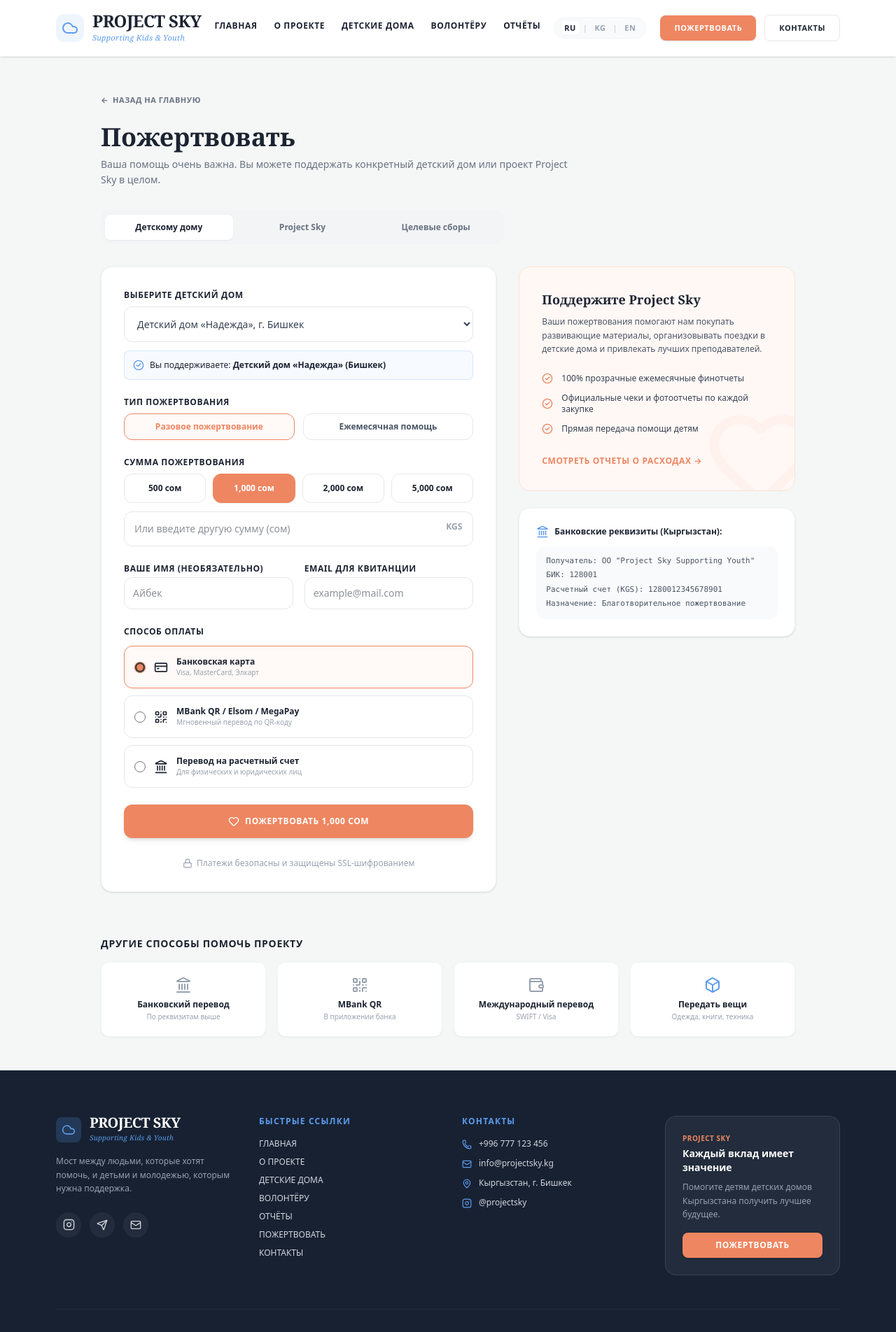
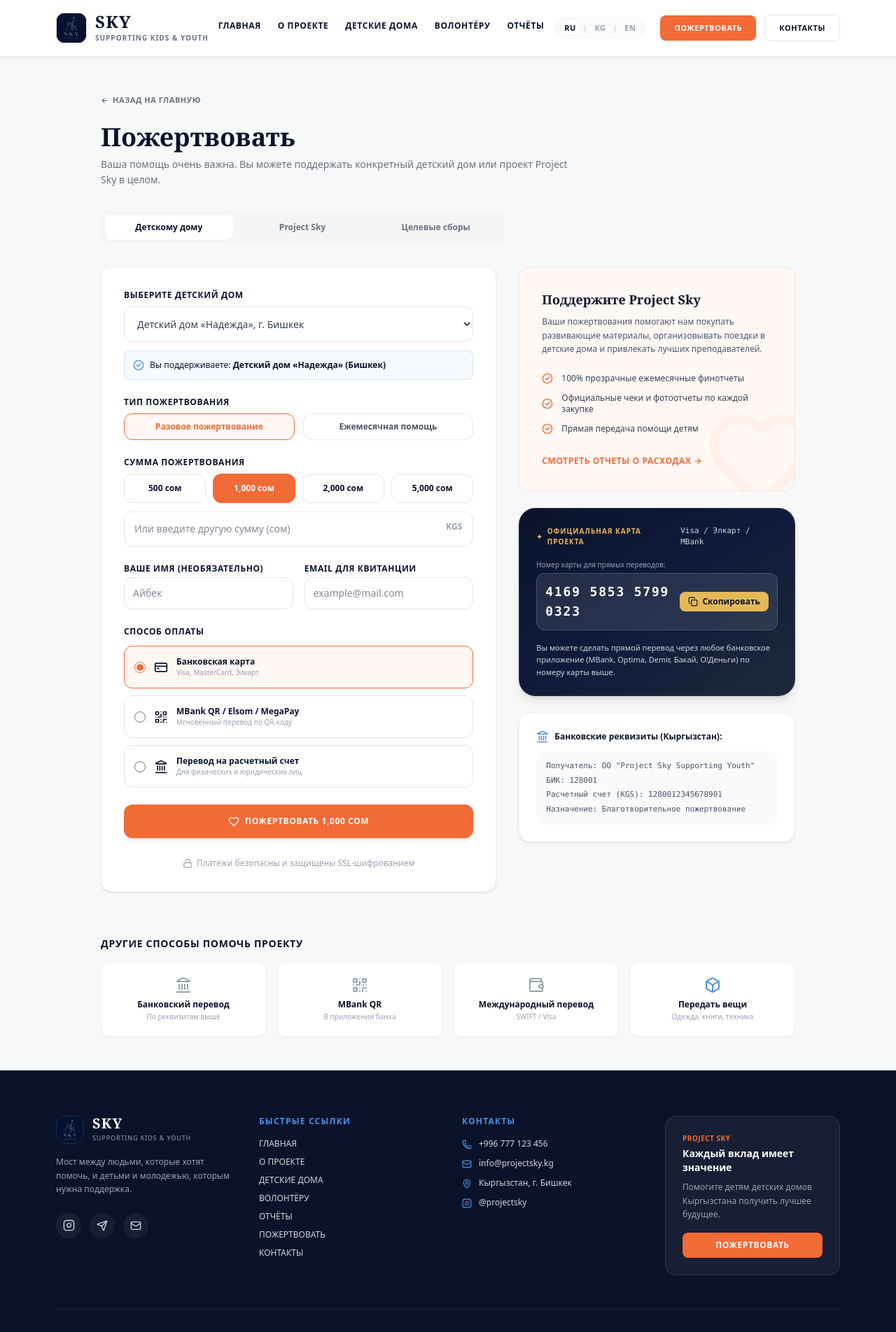
Before and after one commit to DiBayo07/fond, a Next.js app: page /fond/donate in a window 1280 px wide. Shown: the top 1904 px of the page at 70% size. Built offline with nearby package versions, Linux system fonts and the light colour scheme.

Commit message:
feat: add brand logo, direct card transfer 4169 5853 5799 0323, and parent contacts in volunteer form

```diff
--- a/src/app/donate/page.tsx
+++ b/src/app/donate/page.tsx
@@ -14,6 +14,8 @@ import {
   CheckCircle2,
   Share2,
   X,
+  Copy,
+  Check,
 } from 'lucide-react';
 import { useLanguage } from '@/context/LanguageContext';
 
@@ -41,6 +43,15 @@ function DonateContent() {
   const [donorName, setDonorName] = useState('');
   const [donorEmail, setDonorEmail] = useState('');
   const [showSuccessModal, setShowSuccessModal] = useState(false);
+  const [copiedCard, setCopiedCard] = useState(false);
+
+  const handleCopyCard = () => {
+    if (typeof navigator !== 'undefined') {
+      navigator.clipboard.writeText('4169585357990323');
+      setCopiedCard(true);
+      setTimeout(() => setCopiedCard(false), 2500);
+    }
+  };
 
   useEffect(() => {
     if (preselectedHome) {
@@ -399,6 +410,46 @@ function DonateContent() {
             <Heart className="absolute -bottom-8 -right-8 w-40 h-40 text-accent opacity-5 pointer-events-none" />
           </div>
 
+          {/* Direct Card Transfer (Client Requested) */}
+          <div className="bg-gradient-to-br from-[#0b132b] via-[#101b3b] to-[#1e293b] text-white p-6 rounded-3xl shadow-lg border border-white/10 relative overflow-hidden">
+            <div className="flex items-center justify-between mb-4">
+              <span className="text-[10px] font-bold uppercase tracking-widest text-[#e5b958] flex items-center gap-1.5">
+                <span>✦</span> Официальная карта проекта
+              </span>
+              <span className="text-[11px] font-mono text-gray-300">Visa / Элкарт / MBank</span>
+            </div>
+
+            <div className="mb-4">
+              <span className="text-[10px] text-gray-400 block mb-1">Номер карты для прямых переводов:</span>
+              <div className="flex items-center justify-between bg-white/10 backdrop-blur-md p-3 rounded-xl border border-white/15">
+                <span className="font-mono text-base sm:text-lg font-bold tracking-widest text-white">
+                  4169 5853 5799 0323
+                </span>
+                <button
+                  type="button"
+                  onClick={handleCopyCard}
+                  className="flex items-center gap-1.5 bg-[#e5b958] text-[#0b132b] px-3 py-1.5 rounded-lg text-xs font-bold hover:bg-yellow-400 active:scale-95 transition cursor-pointer shadow-xs"
+                >
+                  {copiedCard ? (
+                    <>
+                      <Check size={14} className="text-green-800" />
+                      <span>Скопировано!</span>
+                    </>
+                  ) : (
+                    <>
+                      <Copy size={14} />
+                      <span>Скопировать</span>
+                    </>
+                  )}
+                </button>
+              </div>
+            </div>
+
+            <p className="text-[11px] text-gray-300 leading-relaxed">
+              Вы можете сделать прямой перевод через любое банковское приложение (MBank, Optima, Demir, Бакай, О!Деньги) по номеру карты выше.
+            </p>
+          </div>
+
           {/* Quick Bank Details Card */}
           <div className="bg-white p-6 rounded-2xl border border-gray-100 shadow-sm text-xs space-y-3">
             <div className="flex items-center gap-2 text-dark-blue font-bold">
--- a/src/app/globals.css
+++ b/src/app/globals.css
@@ -1,22 +1,25 @@
 @import "tailwindcss";
 
 :root {
-  --background: #f4f7f6;
-  --foreground: #1c2331;
+  --background: #f6f8fa;
+  --foreground: #0b132b;
 }
 
 @theme inline {
   --color-background: var(--background);
   --color-foreground: var(--foreground);
-  --color-soft-blue: #e8f0f2;
-  --color-sky-blue: #5d9cec;
-  --color-dark-blue: #1c2331;
-  --color-accent: #ee8661;
-  --color-green-btn: #748c71;
+  --color-soft-blue: #e8f0f8;
+  --color-sky-blue: #4a90e2;
+  --color-dark-blue: #0b132b;
+  --color-deep-navy: #070d1e;
+  --color-accent: #f26a36;
+  --color-gold: #d4af37;
+  --color-star-gold: #f3c68f;
+  --color-green-btn: #476a59;
 }
 
 body {
   background: var(--background);
   color: var(--foreground);
-  font-family: system-ui, -apple-system, sans-serif;
+  font-family: system-ui, -apple-system, BlinkMacSystemFont, "Segoe UI", Roboto, sans-serif;
 }
--- a/src/app/volunteer/page.tsx
+++ b/src/app/volunteer/page.tsx
@@ -30,6 +30,8 @@ export default function Volunteer() {
     directions: [] as string[],
     availability: 'Выходные',
     motivation: '',
+    parentName: '',
+    parentPhone: '',
     agreeData: false,
     parentConsent: false,
   });
@@ -274,6 +276,45 @@ export default function Volunteer() {
                   </div>
                 </div>
 
+                {/* Родительские контакты */}
+                <div className="bg-[#f0f6fa] p-4 rounded-2xl border border-sky-blue/20">
+                  <div className="flex items-center gap-2 mb-1.5">
+                    <ShieldCheck size={16} className="text-sky-blue flex-shrink-0" />
+                    <h4 className="text-[11px] font-bold text-dark-blue uppercase tracking-wider">
+                      Контакты родителей / опекунов (для волонтёров до 18 лет)
+                    </h4>
+                  </div>
+                  <p className="text-[10px] text-gray-500 mb-3">
+                    Укажите контакты одного из родителей или опекуна для подтверждения участия.
+                  </p>
+                  <div className="grid grid-cols-1 sm:grid-cols-2 gap-3">
+                    <div>
+                      <label className="block text-[10px] font-bold text-dark-blue mb-1 uppercase tracking-wider">
+                        ФИО родителя / опекуна
+                      </label>
+                      <input
+                        type="text"
+                        placeholder="ФИО родителя"
+                        value={formData.parentName}
+                        onChange={(e) => setFormData({ ...formData, parentName: e.target.value })}
+                        className="w-full p-2.5 text-xs border border-gray-200 rounded-xl focus:outline-none focus:border-sky-blue bg-white"
+                      />
+                    </div>
+                    <div>
+                      <label className="block text-[10px] font-bold text-dark-blue mb-1 uppercase tracking-wider">
+                        Телефон родителя *
+                      </label>
+                      <input
+                        type="tel"
+                        placeholder="+996 ..."
+                        value={formData.parentPhone}
+                        onChange={(e) => setFormData({ ...formData, parentPhone: e.target.value })}
+                        className="w-full p-2.5 text-xs border border-gray-200 rounded-xl focus:outline-none focus:border-sky-blue bg-white"
+                      />
+                    </div>
+                  </div>
+                </div>
+
                 {/* Checkboxes: Чем могу заниматься? */}
                 <div>
                   <label className="block text-[11px] font-bold text-dark-blue mb-2 uppercase tracking-wider">
--- a/src/components/Footer.tsx
+++ b/src/components/Footer.tsx
@@ -2,7 +2,8 @@
 
 import React from 'react';
 import Link from 'next/link';
-import { Cloud, Send, Mail, MapPin, Phone } from 'lucide-react';
+import Image from 'next/image';
+import { Send, Mail, MapPin, Phone } from 'lucide-react';
 import { InstagramIcon } from '@/components/Icons';
 import { useLanguage } from '@/context/LanguageContext';
 
@@ -10,18 +11,24 @@ export default function Footer() {
   const { t } = useLanguage();
 
   return (
-    <footer className="bg-[#172132] text-white pt-16 pb-8 border-t border-gray-800">
+    <footer className="bg-[#0b132b] text-white pt-16 pb-8 border-t border-gray-800">
       <div className="container mx-auto px-4 max-w-6xl">
         <div className="grid grid-cols-1 md:grid-cols-2 lg:grid-cols-4 gap-10 mb-12">
           {/* Brand Info */}
           <div className="lg:col-span-1">
             <Link href="/" className="flex items-center gap-3 mb-4 group">
-              <div className="w-9 h-9 rounded-lg bg-sky-blue/20 flex items-center justify-center text-sky-blue">
-                <Cloud className="h-5 w-5" strokeWidth={2} />
+              <div className="w-10 h-10 rounded-xl overflow-hidden shadow-xs border border-white/10 flex-shrink-0">
+                <Image
+                  src="/logo.jpg"
+                  alt="Project Sky Logo"
+                  width={40}
+                  height={40}
+                  className="w-full h-full object-cover"
+                />
               </div>
               <div className="flex flex-col">
-                <span className="text-xl font-bold tracking-tight leading-none uppercase font-serif">Project Sky</span>
-                <span className="text-[10px] text-sky-blue italic tracking-wide mt-1 font-serif">Supporting Kids & Youth</span>
+                <span className="text-xl font-bold tracking-wider leading-none uppercase font-serif">SKY</span>
+                <span className="text-[9px] text-gray-400 uppercase tracking-widest mt-1 font-medium">Supporting Kids & Youth</span>
               </div>
             </Link>
             <p className="text-xs text-gray-400 leading-relaxed mb-6">
--- a/src/components/Header.tsx
+++ b/src/components/Header.tsx
@@ -2,6 +2,7 @@
 
 import React, { useState } from 'react';
 import Link from 'next/link';
+import Image from 'next/image';
 import { usePathname } from 'next/navigation';
 import { Cloud, Menu, X } from 'lucide-react';
 import { useLanguage, Language } from '@/context/LanguageContext';
@@ -30,14 +31,20 @@ export default function Header() {
       <div className="container mx-auto px-4 h-20 flex items-center justify-between max-w-6xl">
         {/* Logo */}
         <Link href="/" className="flex items-center gap-3 group">
-          <div className="w-10 h-10 rounded-xl bg-sky-blue/10 flex items-center justify-center text-sky-blue group-hover:scale-105 transition">
-            <Cloud className="h-6 w-6" strokeWidth={2} />
+          <div className="w-11 h-11 rounded-xl overflow-hidden shadow-xs border border-gray-200 flex-shrink-0 group-hover:scale-105 transition bg-[#0b132b]">
+            <Image
+              src="/logo.jpg"
+              alt="Project Sky Logo"
+              width={44}
+              height={44}
+              className="w-full h-full object-cover"
+            />
           </div>
           <div className="flex flex-col">
-            <span className="text-xl md:text-2xl font-bold text-dark-blue tracking-tight leading-none uppercase font-serif">
-              Project Sky
+            <span className="text-xl md:text-2xl font-bold text-dark-blue tracking-wider leading-none uppercase font-serif">
+              SKY
             </span>
-            <span className="text-[10px] md:text-[11px] text-sky-blue italic tracking-wide mt-1 font-serif">
+            <span className="text-[9px] md:text-[10px] text-gray-500 uppercase tracking-widest mt-1 font-semibold">
               Supporting Kids & Youth
             </span>
           </div>
```
Also changed, not shown: public/logo.jpg (added).
